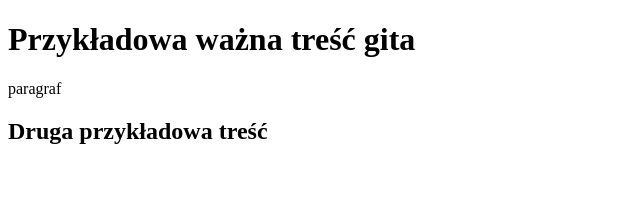
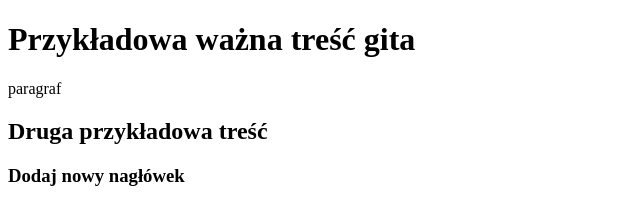
Before and after one commit to mikolaj8122/learning-git, a plain HTML site: page index.html in a window 1280 px wide. Shown: the whole page, without its empty margins (0-640 px from the left). Drawn offline with nearby package versions, Linux system fonts and the light colour scheme; files that its build step writes are made by us from their sources.

Commit message:
Add a new commit h3

```diff
--- a/index.html
+++ b/index.html
@@ -9,5 +9,6 @@
         <h1>Przykładowa ważna treść gita</h1>
         <p>paragraf</p>
         <h2>Druga przykładowa treść</h2>
+        <h3>Dodaj nowy nagłówek</h3>
     </body>
 </html>
```
